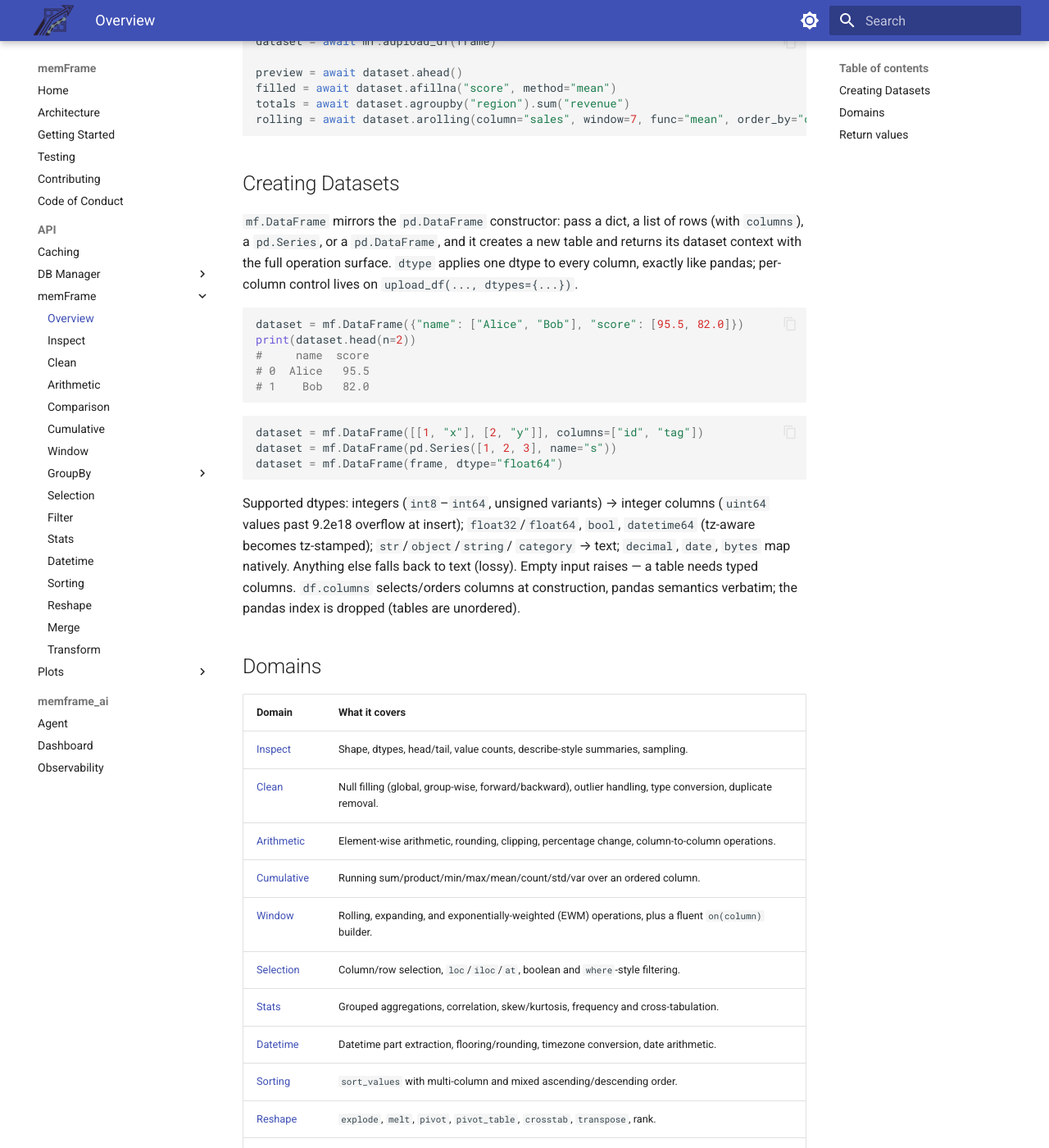
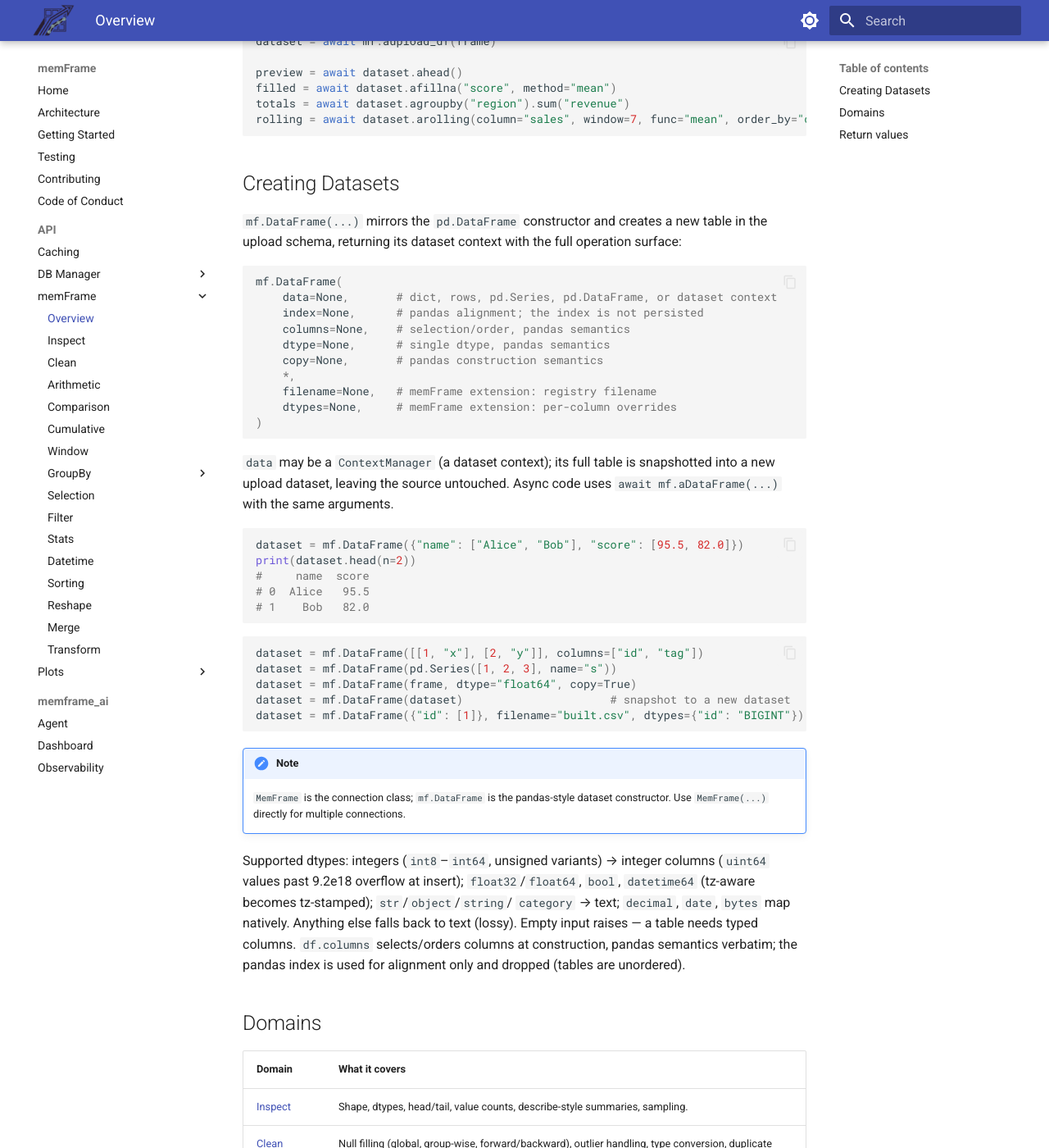
Before and after one commit to Debojit95/memFrame, an MkDocs documentation site: the page built from docs/api/memframe.md, in a window 1280 px wide and 1400 px high, scrolled down 539 px. Shown: the whole window at 82% size. Built offline with MkDocs 1.6.1 and Material for MkDocs 9.7.7, drawn with Linux system fonts in a browser that asks for light colours.

Commit message:
[docs] document the mf.DataFrame constructor

````diff
--- a/docs/api/memframe.md
+++ b/docs/api/memframe.md
@@ -31,11 +31,26 @@ rolling = await dataset.arolling(column="sales", window=7, func="mean", order_by
 
 ## Creating Datasets
 
-`mf.DataFrame` mirrors the `pd.DataFrame` constructor: pass a dict, a list
-of rows (with `columns`), a `pd.Series`, or a `pd.DataFrame`, and it creates a
-new table and returns its dataset context with the full operation surface.
-`dtype` applies one dtype to every column, exactly like pandas; per-column
-control lives on `upload_df(..., dtypes={...})`.
+`mf.DataFrame(...)` mirrors the `pd.DataFrame` constructor and creates a new
+table in the upload schema, returning its dataset context with the full
+operation surface:
+
+```python
+mf.DataFrame(
+    data=None,       # dict, rows, pd.Series, pd.DataFrame, or dataset context
+    index=None,      # pandas alignment; the index is not persisted
+    columns=None,    # selection/order, pandas semantics
+    dtype=None,      # single dtype, pandas semantics
+    copy=None,       # pandas construction semantics
+    *,
+    filename=None,   # memFrame extension: registry filename
+    dtypes=None,     # memFrame extension: per-column overrides
+)
+```
+
+`data` may be a `ContextManager` (a dataset context); its full table is
+snapshotted into a new upload dataset, leaving the source untouched. Async
+code uses `await mf.aDataFrame(...)` with the same arguments.
 
 ```python
 dataset = mf.DataFrame({"name": ["Alice", "Bob"], "score": [95.5, 82.0]})
@@ -48,8 +63,14 @@ print(dataset.head(n=2))
 ```python
 dataset = mf.DataFrame([[1, "x"], [2, "y"]], columns=["id", "tag"])
 dataset = mf.DataFrame(pd.Series([1, 2, 3], name="s"))
-dataset = mf.DataFrame(frame, dtype="float64")
+dataset = mf.DataFrame(frame, dtype="float64", copy=True)
+dataset = mf.DataFrame(dataset)                      # snapshot to a new dataset
+dataset = mf.DataFrame({"id": [1]}, filename="built.csv", dtypes={"id": "BIGINT"})
 ```
+
+!!! note
+    `MemFrame` is the connection class; `mf.DataFrame` is the pandas-style
+    dataset constructor. Use `MemFrame(...)` directly for multiple connections.
 
 Supported dtypes: integers (`int8`–`int64`, unsigned variants) → integer
 columns (`uint64` values past 9.2e18 overflow at insert); `float32`/`float64`,
@@ -57,7 +78,7 @@ columns (`uint64` values past 9.2e18 overflow at insert); `float32`/`float64`,
 `category` → text; `decimal`, `date`, `bytes` map natively. Anything else falls
 back to text (lossy). Empty input raises — a table needs typed columns.
 `df.columns` selects/orders columns at construction, pandas semantics verbatim;
-the pandas index is dropped (tables are unordered).
+the pandas index is used for alignment only and dropped (tables are unordered).
 
 ## Domains
 
````
Also changed, not shown: CHANGELOG.md (+5 -0 lines), README.md (+8 -0 lines), docs/api/upload-manager.md (+14 -0 lines), docs/getting-started.md (+13 -0 lines).
